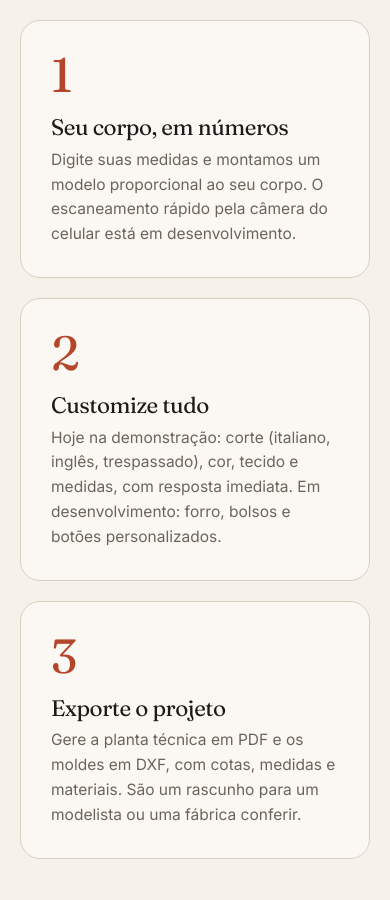
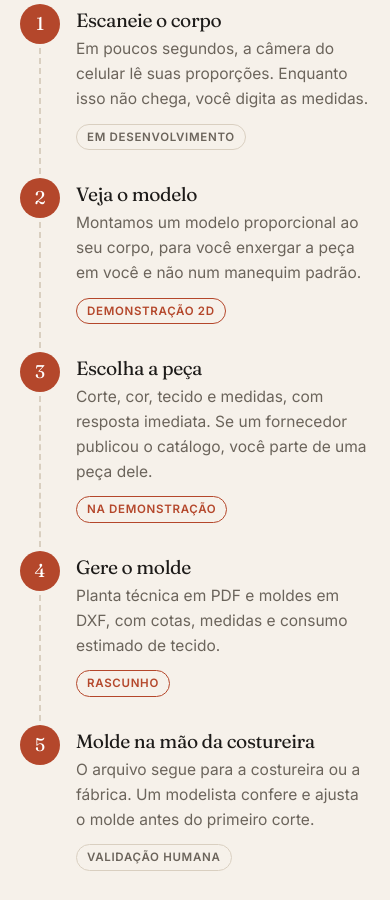
Before and after one commit to Heitor-fos/alinhavo, a plain HTML site: page index.html in a window 390 px wide. Shown: the part 3784-4684 px from the top of the page. Drawn offline with Linux system fonts and the light colour scheme.

Commit message:
Como funciona: caminho em cinco passos do escaneamento ao molde, em linha do tempo no celular
Co-Authored-By: Claude Sonnet 5.5 <noreply@anthropic.com>

```diff
--- a/index.html
+++ b/index.html
@@ -80,12 +80,24 @@
   @media(max-width:900px){.studio{grid-template-columns:1fr}.stage{position:static;max-width:420px;margin:0 auto;width:100%}}
   @media(max-width:520px){.cuts{grid-template-columns:1fr}}
 
-  .steps{display:grid;grid-template-columns:repeat(3,1fr);gap:20px;margin-top:48px}
-  .step{background:var(--card);border:1px solid var(--line);border-radius:20px;padding:30px}
-  .step .n{font-family:Fraunces,serif;font-size:3rem;color:var(--accent);line-height:1}
-  .step h3{font-size:1.4rem;margin:16px 0 8px}
-  .step p{color:var(--muted);font-size:.97rem}
-  @media(max-width:860px){.steps{grid-template-columns:1fr}}
+  .path{list-style:none;padding:0;margin:48px 0 0;display:grid;grid-template-columns:repeat(5,1fr);gap:16px;counter-reset:p}
+  .path li{position:relative;background:var(--card);border:1px solid var(--line);border-radius:20px;padding:24px 20px}
+  .path .n{font-family:Fraunces,serif;font-size:2.4rem;color:var(--accent);line-height:1}
+  .path h3{font-size:1.2rem;margin:12px 0 8px}
+  .path p{color:var(--muted);font-size:.93rem}
+  .path .tag{display:inline-block;margin-top:12px;font-size:.72rem;font-weight:600;letter-spacing:.06em;text-transform:uppercase;padding:3px 10px;border-radius:999px;border:1px solid var(--line);color:var(--muted)}
+  .path .tag.on{border-color:var(--accent);color:var(--accent)}
+  @media(max-width:1000px){.path{grid-template-columns:1fr 1fr}}
+  @media(max-width:640px){
+    .path{grid-template-columns:1fr;gap:0;margin-top:32px}
+    .path li{background:none;border:0;border-radius:0;padding:0 0 28px 56px}
+    .path li:last-child{padding-bottom:0}
+    .path li::before{content:"";position:absolute;left:19px;top:44px;bottom:4px;border-left:2px dashed var(--line)}
+    .path li:last-child::before{display:none}
+    .path .n{position:absolute;left:0;top:0;width:40px;height:40px;border-radius:50%;background:var(--accent);color:var(--accent-ink);font-size:1.15rem;display:grid;place-items:center}
+    .path h3{margin:0 0 6px;font-size:1.2rem;padding-top:6px}
+    .path p{font-size:.97rem}
+  }
 
   .two{display:grid;grid-template-columns:1fr 1fr;gap:20px;margin-top:48px}
   .who{border-radius:24px;padding:40px;border:1px solid var(--line);background:var(--card)}
@@ -293,14 +305,16 @@
 <section id="como">
   <div class="wrap">
     <span class="eyebrow">Como funciona</span>
-    <h2>De medidas a molde em três passos.</h2>
+    <h2>Do escaneamento ao molde, em cinco passos.</h2>
     <p class="sub">Sem fita métrica improvisada nem imaginação. Você enxerga o resultado antes de cortar o primeiro metro de tecido.</p>
     <img class="banner" src="imagens/alfaiate-medindo.jpg" alt="Alfaiate tirando as medidas dos ombros de um cliente, ao lado de um manequim com terno trespassado" loading="lazy">
-    <div class="steps">
-      <div class="step"><div class="n">1</div><h3>Seu corpo, em números</h3><p>Digite suas medidas e montamos um modelo proporcional ao seu corpo. O escaneamento rápido pela câmera do celular está em desenvolvimento.</p></div>
-      <div class="step"><div class="n">2</div><h3>Customize tudo</h3><p>Hoje na demonstração: corte (italiano, inglês, trespassado), cor, tecido e medidas, com resposta imediata. Em desenvolvimento: forro, bolsos e botões personalizados.</p></div>
-      <div class="step"><div class="n">3</div><h3>Exporte o projeto</h3><p>Gere a planta técnica em PDF e os moldes em DXF, com cotas, medidas e materiais. São um rascunho para um modelista ou uma fábrica conferir.</p></div>
-    </div>
+    <ol class="path">
+      <li><div class="n">1</div><h3>Escaneie o corpo</h3><p>Em poucos segundos, a câmera do celular lê suas proporções. Enquanto isso não chega, você digita as medidas.</p><span class="tag">Em desenvolvimento</span></li>
+      <li><div class="n">2</div><h3>Veja o modelo</h3><p>Montamos um modelo proporcional ao seu corpo, para você enxergar a peça em você e não num manequim padrão.</p><span class="tag on">Demonstração 2D</span></li>
+      <li><div class="n">3</div><h3>Escolha a peça</h3><p>Corte, cor, tecido e medidas, com resposta imediata. Se um fornecedor publicou o catálogo, você parte de uma peça dele.</p><span class="tag on">Na demonstração</span></li>
+      <li><div class="n">4</div><h3>Gere o molde</h3><p>Planta técnica em PDF e moldes em DXF, com cotas, medidas e consumo estimado de tecido.</p><span class="tag on">Rascunho</span></li>
+      <li><div class="n">5</div><h3>Molde na mão da costureira</h3><p>O arquivo segue para a costureira ou a fábrica. Um modelista confere e ajusta o molde antes do primeiro corte.</p><span class="tag">Validação humana</span></li>
+    </ol>
   </div>
 </section>
 
```
